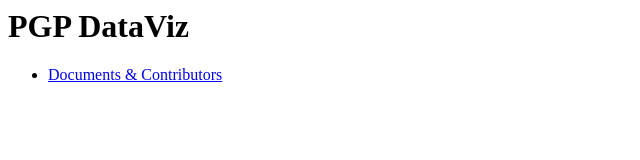
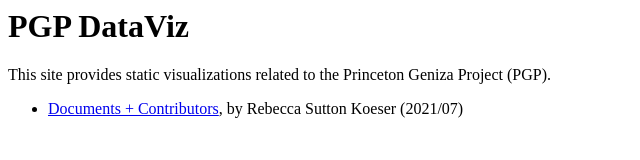
Before and after one commit to Princeton-CDH/pgp-dataviz, a plain HTML site: page index.html in a window 1280 px wide. Shown: the whole page, without its empty margins (0-640 px from the left). Drawn offline with Linux system fonts and the light colour scheme.

Commit message:
Add more context to readme & static site index

```diff
--- a/index.html
+++ b/index.html
@@ -5,8 +5,10 @@
 <body>
 <h1>PGP DataViz</h1>
 
+This site provides static visualizations related to the Princeton Geniza Project (PGP).
+
 <ul>
-<li><a href="documents-contributors/">Documents & Contributors</a></li>
+<li><a href="documents-contributors/">Documents + Contributors</a>, by Rebecca Sutton Koeser (2021/07)</li>
 </ul>
 
 </body>
```
Also changed, not shown: 1 other file.
